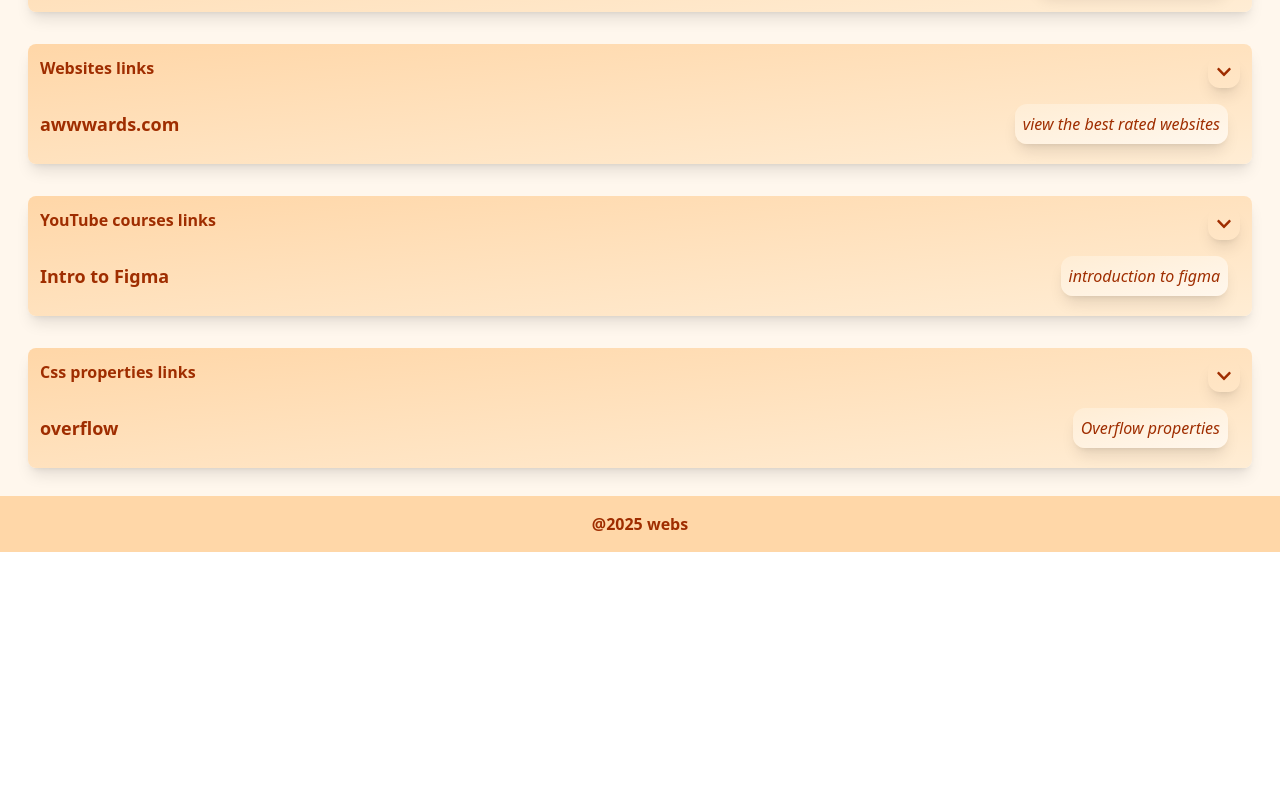
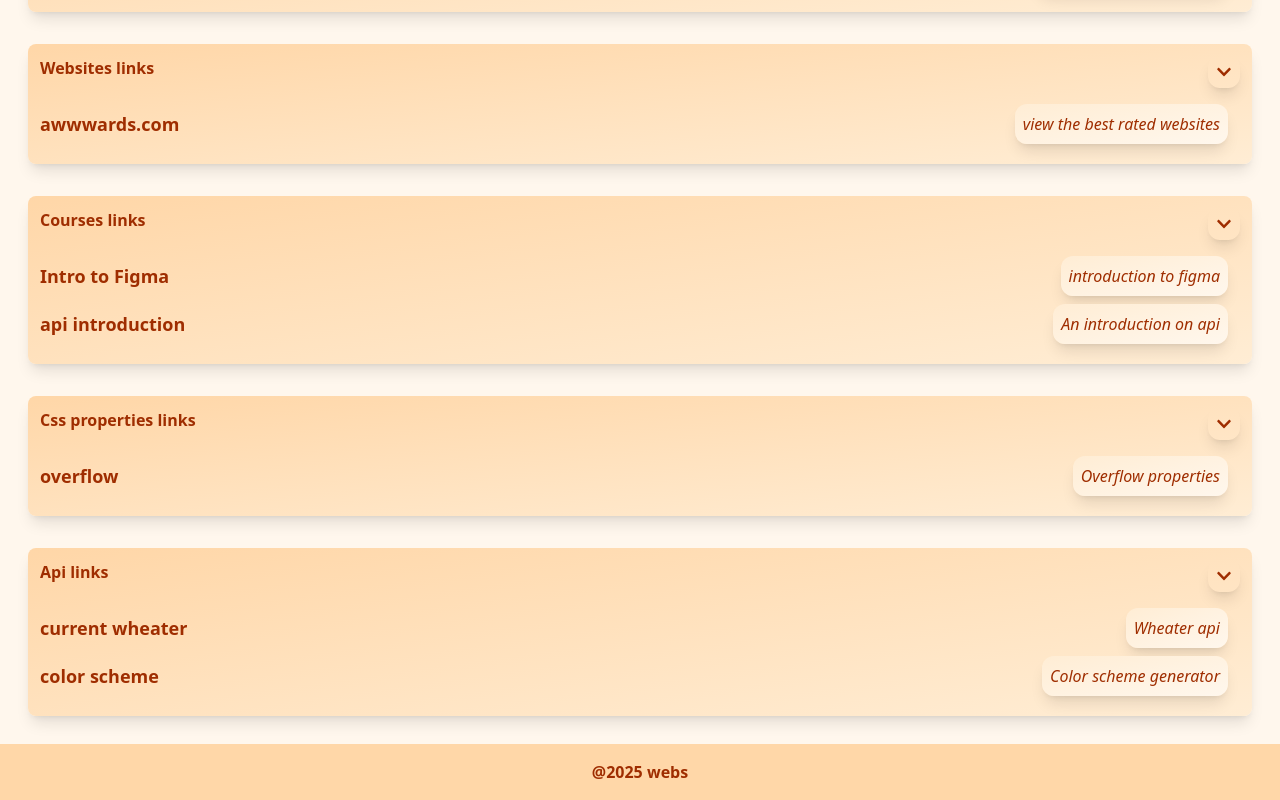
Before and after one commit to gyo82v/webLinks, a React (Vite) app: page / in a window 1280 px wide. Shown: the part 2336-3136 px from the top of the page. Before the commit the page ends 2888 px from the top, so only its background shows below. Built offline with nearby package versions, Linux system fonts and the light colour scheme.

Commit message:
Added three links

```diff
--- a/src/App.jsx
+++ b/src/App.jsx
@@ -8,6 +8,7 @@ import Social from "./components/categories/Social"
 import Websites from "./components/categories/Websites"
 import YouTube from "./components/categories/YouTube"
 import Css from "./components/categories/Css"
+import Api from "./components/categories/Api"
 
 function App() {
   const [open, setOpen] = useState(
@@ -18,7 +19,8 @@ function App() {
     social : true,
     web : true,
     youTube : true,
-    css : true
+    css : true,
+    api : true
   })
 
   const toggleOpen = c => setOpen(p => ({...p, [c] : !p[c] }))
@@ -37,6 +39,7 @@ function App() {
         <Websites open={open.web} toggle={() => toggleOpen("web")} />
         <YouTube open={open.youTube} toggle={() => toggleOpen("youtube")} />
         <Css open={open.css} toggle={() => toggleOpen("css")} />
+        <Api open={open.api} toggle={() => toggleOpen("api")} />
       </main>
       <footer className="bg-orange-200 p-4 text-center font-semibold text-orange-800">
         <p>@2025 webs</p>
--- /dev/null
+++ b/src/components/categories/Api.jsx
@@ -0,0 +1,13 @@
+import Section from "../Section";
+import Li from "../Li";
+
+export default function Api({open, toggle}){
+    return (
+        <Section open={open} toggle={toggle} title="Api">
+            <Li href="https://openweathermap.org/current" name="current wheater">Wheater api</Li>
+            <Li href="https://www.thecolorapi.com/docs#schemes" name="color scheme">Color scheme generator</Li>
+
+        </Section>
+    )
+
+}
--- a/src/components/categories/YouTube.jsx
+++ b/src/components/categories/YouTube.jsx
@@ -3,9 +3,12 @@ import Li from "../Li";
 
 export default function YouTube({open, toggle}){
     return(
-        <Section open={open} toggle={toggle} title="YouTube courses">
+        <Section open={open} toggle={toggle} title="Courses">
             <Li href="https://www.youtube.com/watch?v=fZ-OU_7aBv4" name="Intro to Figma">
               introduction to figma
+            </Li>
+            <Li href="https://zapier.com/resources/guides/apis" name="api introduction">
+              An introduction on api
             </Li>
         </Section>
     )
```
